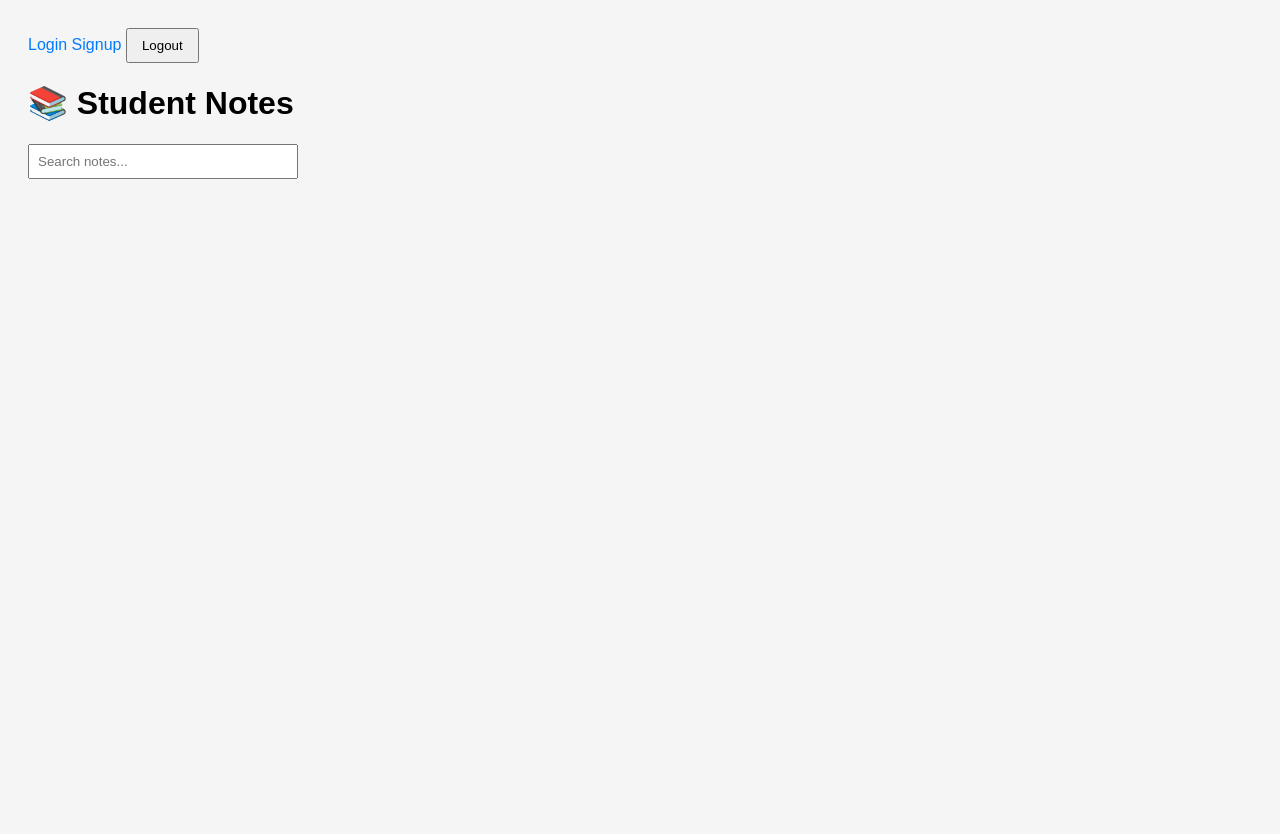
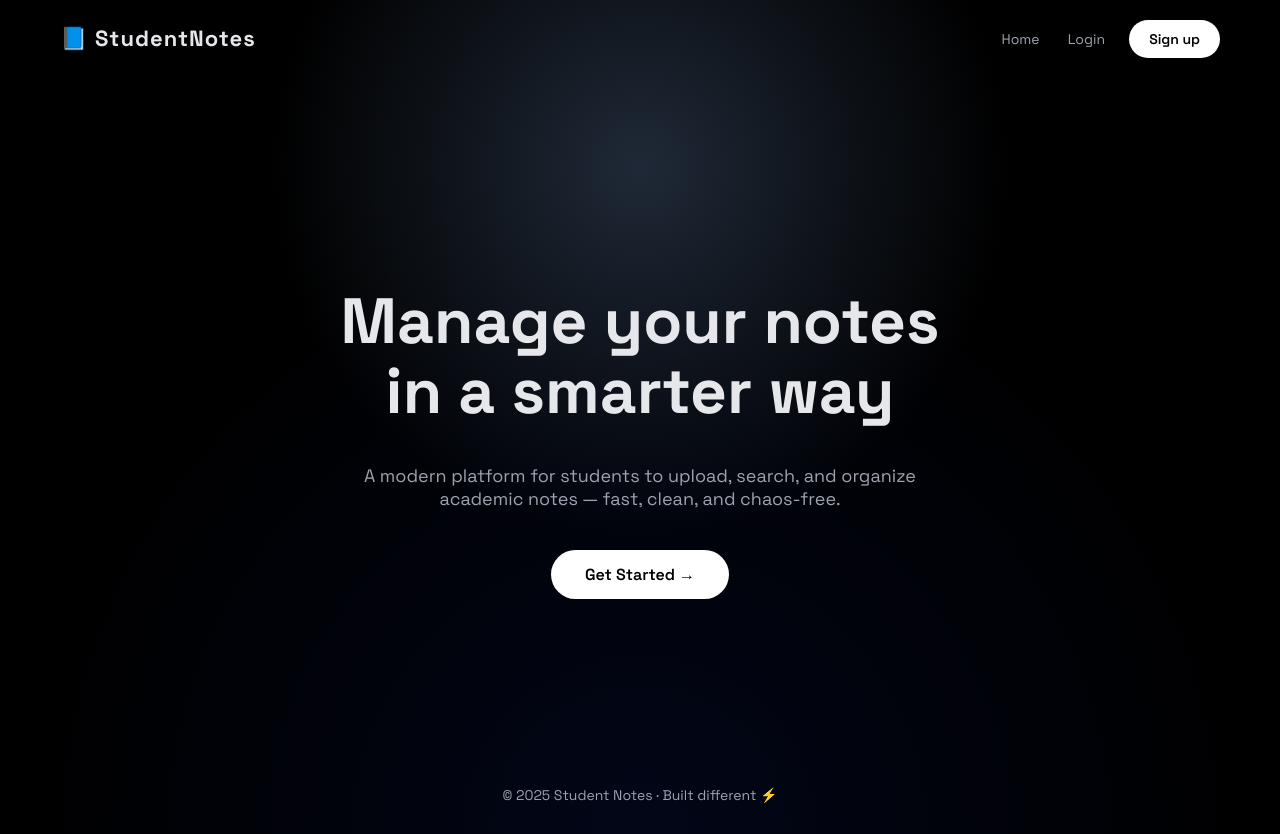
Before and after one commit to VamsiKrishnaReddyLevaku/Notely, a plain HTML site: page frontend/index.html in a window 1280 px wide. Before the commit the page ends 800 px from the top, so only its background shows below. Drawn offline with Linux system fonts and the light colour scheme; no server answers.

Commit message:
Update index.html
changed the whole UI

```diff
--- a/frontend/index.html
+++ b/frontend/index.html
@@ -3,106 +3,164 @@
 <head>
   <meta charset="UTF-8" />
   <title>Student Notes</title>
-  <a href="login.html">Login</a>
-<a href="signup.html">Signup</a>
-<button onclick="logout()">Logout</button>
 
+  <!-- FONT -->
+  <link href="https://fonts.googleapis.com/css2?family=Space+Grotesk:wght@400;600;700&display=swap" rel="stylesheet">
 
   <style>
-    body {
-      font-family: Arial, sans-serif;
-      background: #f5f5f5;
-      padding: 20px;
+    :root {
+      --bg-dark: #0b0f1a;
+      --bg-card: #111827;
+      --text-main: #e5e7eb;
+      --text-muted: #9ca3af;
+      --accent: #ffffff;
+      --border-soft: rgba(255,255,255,0.08);
     }
 
-    #top-bar {
+    * {
+      box-sizing: border-box;
+    }
+
+    body {
+      margin: 0;
+      min-height: 100vh;
+      font-family: 'Space Grotesk', sans-serif;
+      background:
+        radial-gradient(circle at 50% 20%, #1f2937 0%, transparent 40%),
+        radial-gradient(circle at bottom, #020617 0%, #000 60%);
+      color: var(--text-main);
+    }
+
+    /* NAVBAR */
+    header {
       display: flex;
-      gap: 10px;
+      justify-content: space-between;
       align-items: center;
+      padding: 24px 60px;
+    }
+
+    .logo {
+      font-size: 22px;
+      font-weight: 700;
+      letter-spacing: 1px;
+    }
+
+    nav a {
+      color: var(--text-muted);
+      text-decoration: none;
+      margin-left: 24px;
+      font-size: 14px;
+    }
+
+    nav a:hover {
+      color: var(--accent);
+    }
+
+    .btn {
+      background: var(--accent);
+      color: #000;
+      padding: 10px 20px;
+      border-radius: 999px;
+      font-weight: 600;
+      text-decoration: none;
+      margin-left: 20px;
+    }
+
+    /* HERO */
+    .hero {
+      height: 85vh;
+      display: flex;
+      flex-direction: column;
+      justify-content: center;
+      align-items: center;
+      text-align: center;
+      padding: 0 20px;
+    }
+
+    .hero h1 {
+      font-size: 64px;
+      font-weight: 700;
+      line-height: 1.1;
       margin-bottom: 20px;
     }
 
-    input {
-      padding: 8px;
-      width: 250px;
+    .hero p {
+      max-width: 620px;
+      font-size: 18px;
+      color: var(--text-muted);
+      margin-bottom: 40px;
     }
 
-    button {
-      padding: 8px 14px;
-      cursor: pointer;
+    .cta {
+      background: var(--accent);
+      color: #000;
+      padding: 14px 34px;
+      border-radius: 999px;
+      text-decoration: none;
+      font-weight: 600;
+      transition: all 0.25s ease;
     }
 
-    .note {
-      background: #fff;
-      padding: 15px;
-      margin-bottom: 15px;
-      border-radius: 6px;
+    .cta:hover {
+      transform: translateY(-2px);
+      box-shadow: 0 10px 40px rgba(255,255,255,0.25);
     }
 
-    a {
-      color: #007bff;
-      text-decoration: none;
+    /* FOOTER */
+    footer {
+      text-align: center;
+      padding: 30px;
+      font-size: 14px;
+      color: var(--text-muted);
+    }
+
+    @media (max-width: 768px) {
+      header {
+        padding: 20px;
+      }
+
+      .hero h1 {
+        font-size: 42px;
+      }
+
+      .hero p {
+        font-size: 16px;
+      }
     }
   </style>
 </head>
 
-  <h1>📚 Student Notes</h1>
-  <input
-  type="text"
-  id="search"
-  placeholder="Search notes..."
-  oninput="searchNotes()"
-/>
+<body>
 
-  <div id="notes"></div>
+  <!-- NAV -->
+  <header>
+    <div class="logo">📘 StudentNotes</div>
+    <nav>
+      <a href="index.html">Home</a>
+      <a href="login.html">Login</a>
+      <a href="signup.html" class="btn">Sign up</a>
+    </nav>
+  </header>
 
-<script>
-const API_URL = "http://localhost:5000/api/notes";
+  <!-- HERO -->
+  <section class="hero">
+    <h1>
+      Manage your notes<br />
+      in a smarter way
+    </h1>
 
-function searchNotes() {
-  const query = document.getElementById("search").value.trim();
+    <p>
+      A modern platform for students to upload, search, and organize
+      academic notes — fast, clean, and chaos-free.
+    </p>
 
-  fetch(`${API_URL}?search=${encodeURIComponent(query)}`)
-    .then(res => {
-      if (!res.ok) {
-        throw new Error("HTTP error " + res.status);
-      }
-      return res.json();
-    })
-    .then(data => {
-      const container = document.getElementById("notes");
-      container.innerHTML = "";
+    <a href="login.html" class="cta">Get Started →</a>
+  </section>
 
-      if (data.length === 0) {
-        container.innerHTML = "<p>No notes found</p>";
-        return;
-      }
-
-      data.forEach(note => {
-        const div = document.createElement("div");
-        div.className = "note";
-
-        div.innerHTML = `
-          <h3>${note.title}</h3>
-          <p><b>Subject:</b> ${note.subject}</p>
-          <p><b>Course:</b> ${note.course}</p>
-          <p>${note.description}</p>
-          <a href="${note.fileUrl}" target="_blank">📄 View PDF</a>
-        `;
-
-        container.appendChild(div);
-      });
-    })
-    .catch(err => {
-      console.error("FETCH ERROR:", err);
-      alert("Failed to load notes");
-    });
-}
-
-// Load all notes on page load
-searchNotes();
-
-</script>
+  <!-- FOOTER -->
+  <footer>
+    © 2025 Student Notes · Built different ⚡
+  </footer>
 
 </body>
 </html>
```
